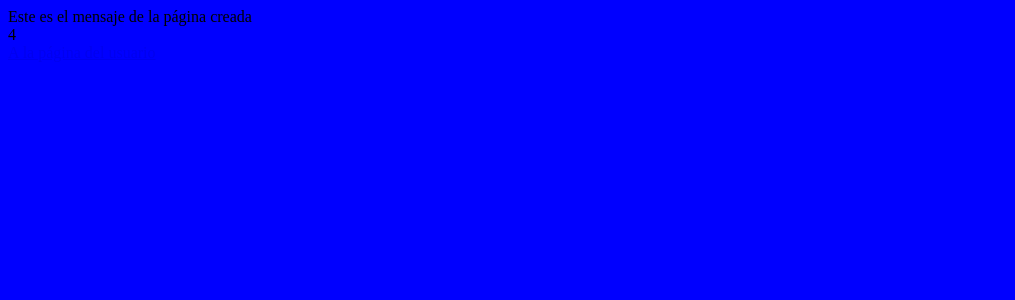
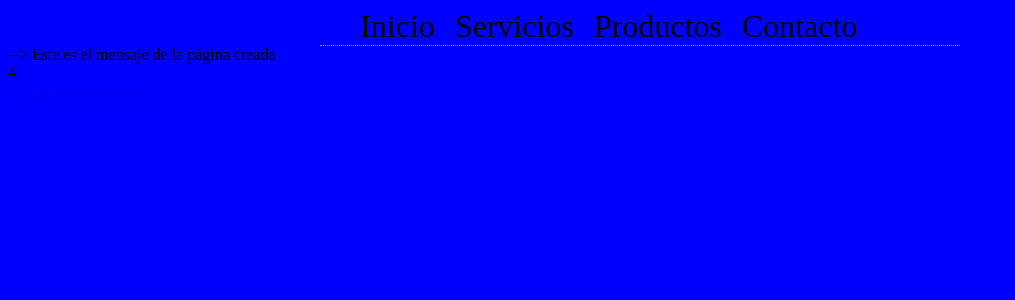
Before and after one commit to Celot1979/Curso_Flask, a Flask app: page / in a window 1280 px wide. Shown: the top 300 px of the page, without its empty margins (0-1015 px from the left). Run offline with Flask 2, Linux system fonts and the light colour scheme.

Commit message:
cambios 2

```diff
--- a/Flask/templates/base.html
+++ b/Flask/templates/base.html
@@ -8,11 +8,11 @@
     <link rel="stylesheet" href="{{ url_for('static', filename='css/index.css')}}">
 </head>
 <body>
-<!--  <ul id="barra">
-   <li id="elem">Inicio</li>
-   <li id="elem">Servicios</li>
-   <li id="elem">Productos</li>
-   <li >Contacto</li>
+  <ul id="barra">
+    <li id="elem">Inicio</li>
+    <li id="elem">Servicios</li>
+    <li id="elem">Productos</li>
+    <li >Contacto</li>
 
   </ul>
 -->
--- a/Flask/templates/index.html
+++ b/Flask/templates/index.html
@@ -1,5 +1,5 @@
 {% extends "base.html" %}
-{% block title %}Página datos de  usuario {{nombreusuario}} y con id : {{id}}{% endblock %}
+{% block title %}Inicio{% endblock %}
 
 {%block content %}
     Este es el mensaje de la página creada
```
